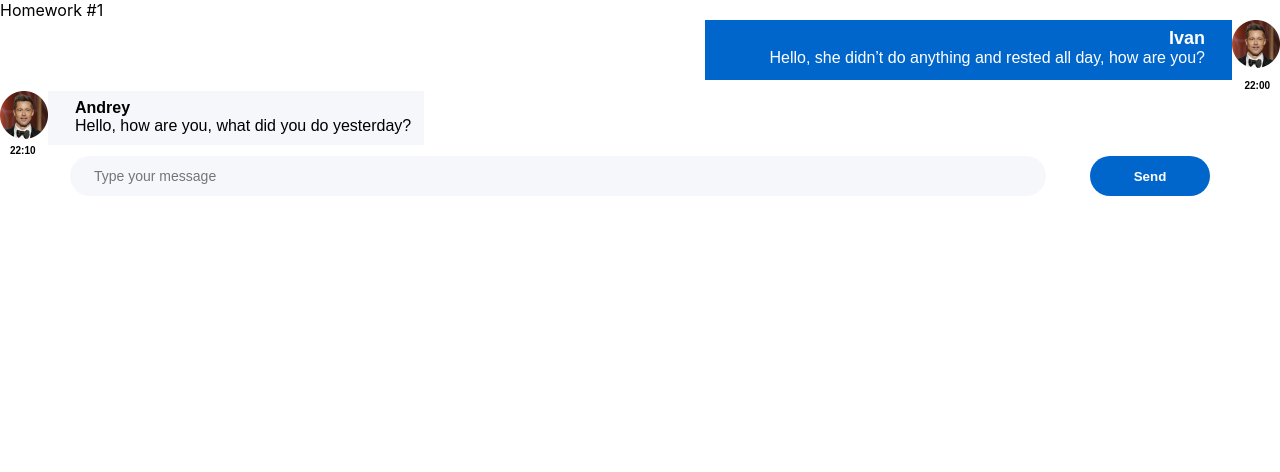
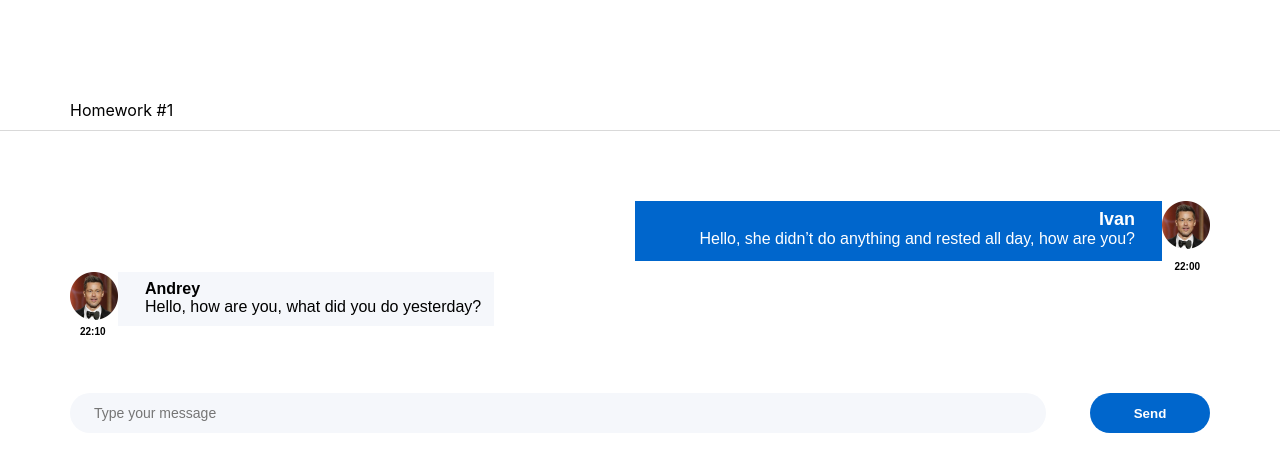
Before and after one commit to KimYana0607/hws2-master, a React (Create React App) app: page / in a window 1280 px wide. Shown: the top 472 px of the page. Built offline with nearby package versions, Linux system fonts and the light colour scheme.

Commit message:
Commit 1

```diff
--- a/src/s1-main/App.module.css
+++ b/src/s1-main/App.module.css
@@ -1,11 +1,21 @@
 .App {
     --header_height: 60px;
+    display: flex;
+    justify-content: center;
+    align-items: center;
+    margin-top: 100px;
 }
 
 .hw {
-
+    display: flex;
+    flex-direction: column;
+    gap: 56px;
+    width: 1280px;
+    padding: 70px;
 }
 
 .hwTitle {
-
+    padding-left: 70px;
+    padding-bottom: 10px;
+    border-bottom: #D9D9D9 1px solid;
 }
```
